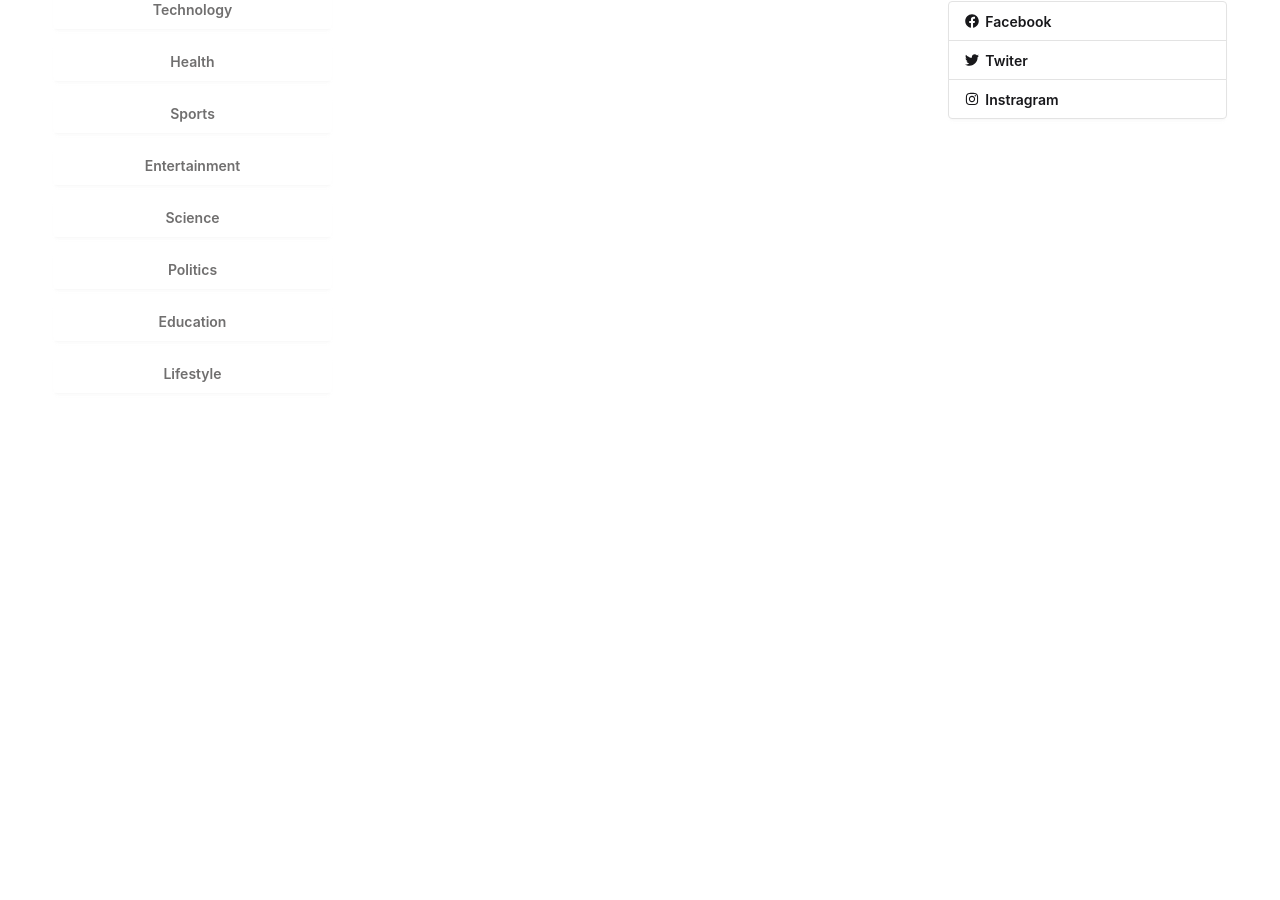
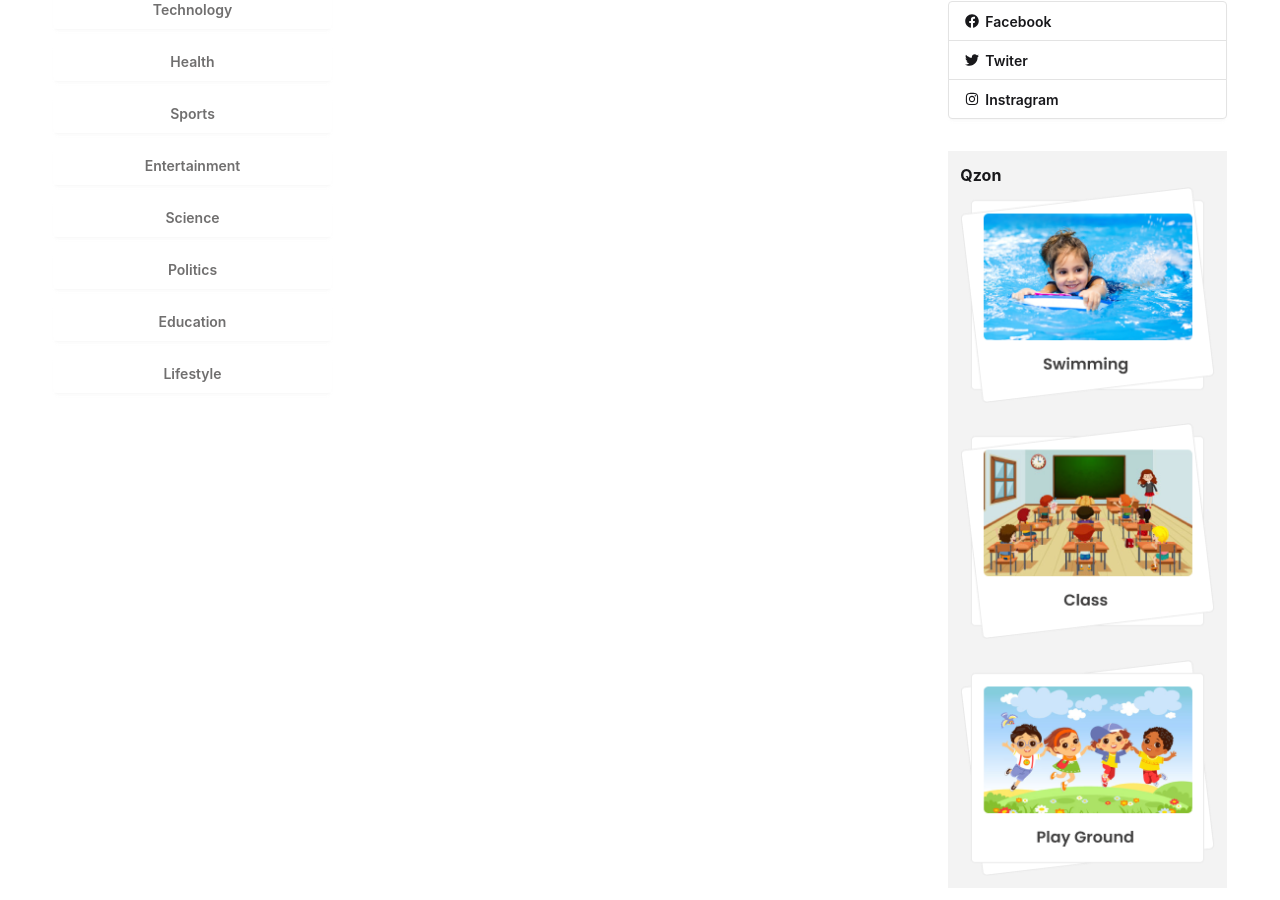
Before and after one commit to asik247/news-paper-with-firebase, a React (Vite) app: page / in a window 1280 px wide. Shown: the part 452-1352 px from the top of the page. Before the commit the page ends 857 px from the top, so only its background shows below. Built offline with nearby package versions, Linux system fonts and the light colour scheme.

Commit message:
desing done

```diff
--- /dev/null
+++ b/src/Components/HomeLayout/Qzon.jsx
@@ -0,0 +1,18 @@
+import React from 'react';
+import swimmingImgae from "../../assets/swimming.png"
+import classImgae from "../../assets/class.png"
+import playImgae from "../../assets/playground.png"
+const Qzon = () => {
+    return (
+        <div className='bg-base-200 p-3'>
+            <h2 className='font-bold'>Qzon</h2>
+            <div className='space-y-5'>
+                <img src={swimmingImgae} alt="" />
+                <img src={classImgae} alt="" />
+                <img src={playImgae} alt="" />
+            </div>
+        </div>
+    );
+};
+
+export default Qzon;
--- a/src/Components/HomeLayout/RightAsid.jsx
+++ b/src/Components/HomeLayout/RightAsid.jsx
@@ -1,12 +1,14 @@
 import React from 'react';
 import SocialLogin from './SocialLogin';
 import FindUs from './FindUs';
+import Qzon from './Qzon';
 
 const RightAsid = () => {
     return (
         <div className='space-y-8'>
             <SocialLogin></SocialLogin>
             <FindUs></FindUs>
+            <Qzon></Qzon>
         </div>
     );
 };
```
